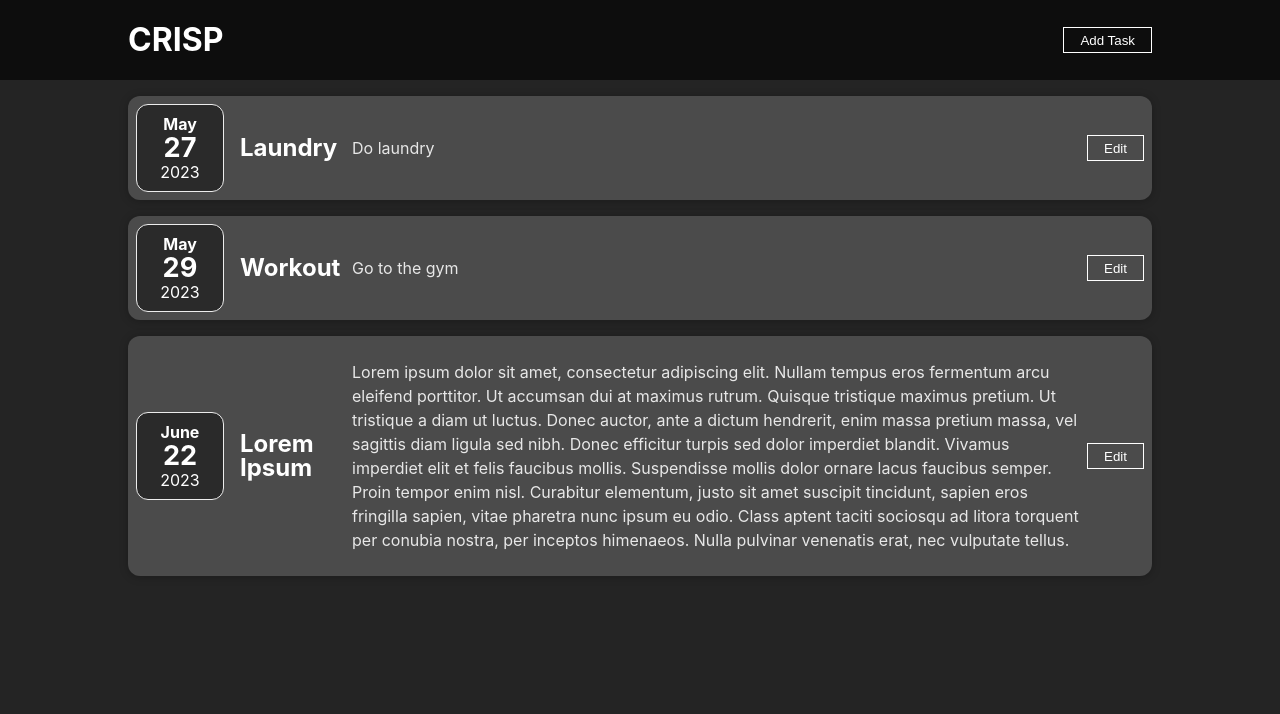
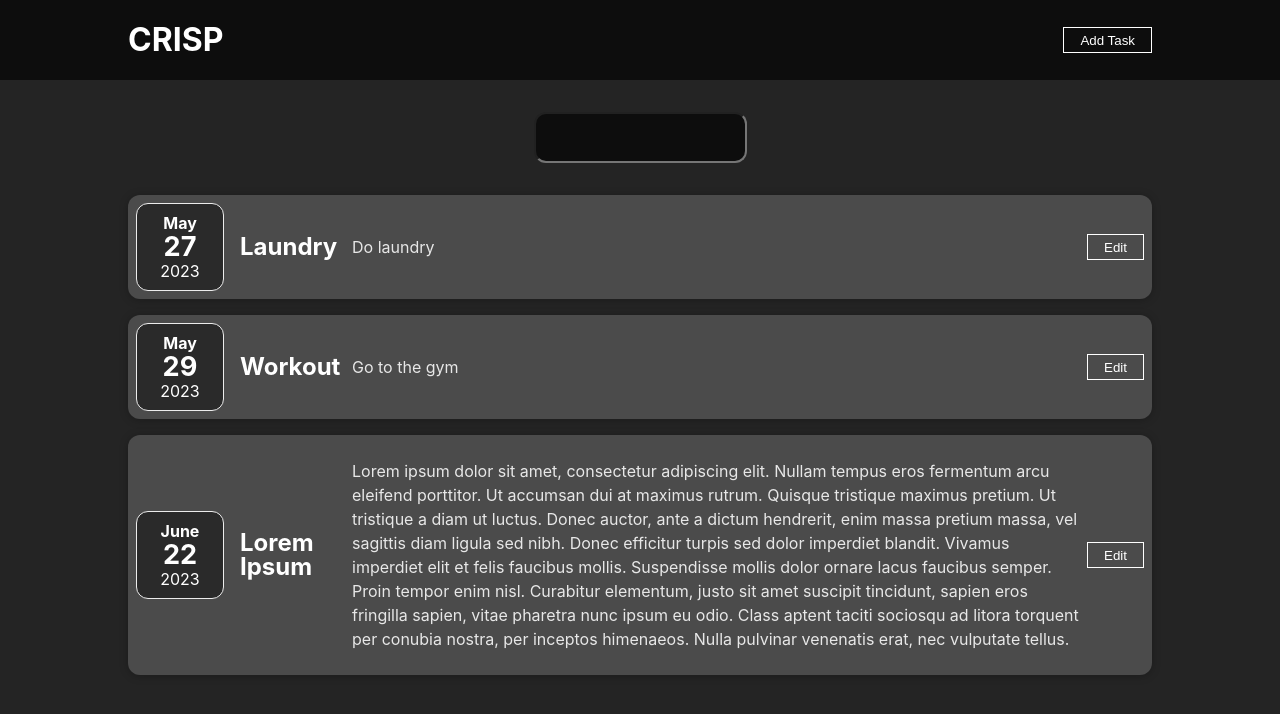
Before and after one commit to hyutake/CRISP-prac, a React (Create React App) app in the folder frontend/: page / in a window 1280 px wide. Shown: the top 714 px of the page. Built offline with nearby package versions, Linux system fonts and the light colour scheme.

Commit message:
added task filter functionality

```diff
--- a/frontend/src/components/Tasks/TaskList.js
+++ b/frontend/src/components/Tasks/TaskList.js
@@ -1,13 +1,24 @@
+import { useState, Fragment } from "react";
 import { useSelector } from "react-redux";
 import TaskItem from "./TaskItem";
 import classes from "./TaskList.module.css";
 
 function TaskList() {
+	const [filterTitle, setFilterTitle] = useState("");
+
   const tasks = useSelector((state) => state.task.tasks);
 
+  const filterHandler = (event) => {
+	setFilterTitle(event.target.value);
+  };
+
+  const filteredTasks = tasks.filter((task) => task.title.includes(filterTitle));
+
   return (
+    <Fragment>
+      <input className={classes["task-finder"]} onChange={filterHandler}/>
       <div className={classes["task-list"]}>
-			{tasks.map((task) => (
+        {filteredTasks.map((task) => (
           <TaskItem
             key={task.id}
             id={task.id}
@@ -17,6 +28,7 @@ function TaskList() {
           />
         ))}
       </div>
+    </Fragment>
   );
 }
 
--- a/frontend/src/components/Tasks/TaskList.module.css
+++ b/frontend/src/components/Tasks/TaskList.module.css
@@ -1,3 +1,13 @@
 .task-list {
     list-style: none;
 }
+
+.task-finder {
+    display: block;
+    margin: 2rem auto;
+    background-color: #0d0d0d;
+    padding: 1rem;
+    border-radius: 12px;
+    max-width: 40rem;
+    text-align: center;
+  }
```
Lines whose indentation alone changed are shown as unchanged.
